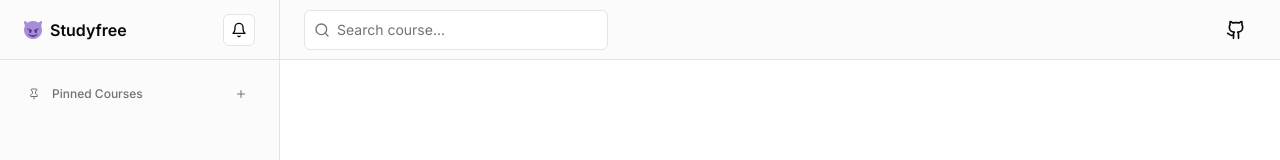
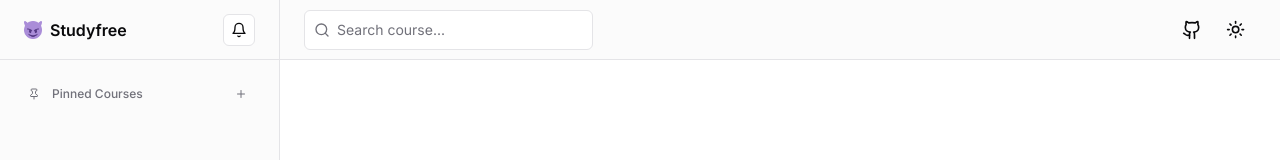
Before and after one commit to Studyfree-lol/studyfree-platform, a Next.js app in the folder apps/frontend/: page / in a window 1280 px wide. Shown: the top 160 px of the page. Built offline with nearby package versions, Linux system fonts and the light colour scheme.

Commit message:
Add dark mode

```diff
--- a/apps/frontend/app/layout.tsx
+++ b/apps/frontend/app/layout.tsx
@@ -4,11 +4,19 @@ import "./globals.css";
 import Link from "next/link";
 import Image from "next/image";
 import { Button } from "@/components/ui/button";
-import { BellIcon, GithubIcon, MenuIcon, SearchIcon } from "lucide-react";
+import {
+  BellIcon,
+  GithubIcon,
+  MenuIcon,
+  SearchIcon,
+  SunIcon,
+} from "lucide-react";
 import { Sheet, SheetContent, SheetTrigger } from "@/components/ui/sheet";
 import { Input } from "@/components/ui/input";
 import UploadCard from "@/components/upload-card";
 import Navigation from "@/components/navigation";
+import DarkmodeToggle from "@/components/darkmode-toggle";
+import { ThemeProvider } from "@/components/theme-provider";
 
 const inter = Inter({ subsets: ["latin"] });
 
@@ -25,6 +33,12 @@ export default function RootLayout({
   return (
     <html lang="en">
       <body className={inter.className}>
+        <ThemeProvider
+          attribute="class"
+          defaultTheme="system"
+          enableSystem
+          disableTransitionOnChange
+        >
           <div className="grid min-h-screen max-h-screen w-full md:grid-cols-[220px_1fr] lg:grid-cols-[280px_1fr]">
             <div className="hidden border-r bg-muted/40 md:block">
               <div className="flex h-full max-h-screen flex-col gap-2">
@@ -89,6 +103,7 @@ export default function RootLayout({
                       />
                     </div>
                   </form>
+                  <div className="flex gap-1">
                     <Link
                       target="_blank"
                       href="https://github.com/Studyfree-lol/studyfree-platform"
@@ -97,6 +112,8 @@ export default function RootLayout({
                         <GithubIcon className="h-5 w-5" />
                       </Button>
                     </Link>
+                    <DarkmodeToggle />
+                  </div>
                 </div>
               </header>
               <main className="flex flex-1 flex-col overflow-y-auto gap-4 p-4 lg:gap-6 lg:p-6">
@@ -104,6 +121,7 @@ export default function RootLayout({
               </main>
             </div>
           </div>
+        </ThemeProvider>
       </body>
     </html>
   );
--- /dev/null
+++ b/apps/frontend/components/darkmode-toggle.tsx
@@ -0,0 +1,36 @@
+"use client";
+import { MoonIcon, SunIcon } from "lucide-react";
+import { Button } from "./ui/button";
+import {
+  DropdownMenu,
+  DropdownMenuContent,
+  DropdownMenuItem,
+  DropdownMenuTrigger,
+} from "./ui/dropdown-menu";
+import { useTheme } from "next-themes";
+
+export default function DarkmodeToggle() {
+  const { setTheme } = useTheme();
+  return (
+    <DropdownMenu>
+      <DropdownMenuTrigger asChild>
+        <Button variant="ghost" size="icon">
+          <SunIcon className="h-[1.2rem] w-[1.2rem] rotate-0 scale-100 transition-all dark:-rotate-90 dark:scale-0" />
+          <MoonIcon className="absolute h-[1.2rem] w-[1.2rem] rotate-90 scale-0 transition-all dark:rotate-0 dark:scale-100" />
+          <span className="sr-only">Toggle theme</span>
+        </Button>
+      </DropdownMenuTrigger>
+      <DropdownMenuContent align="end">
+        <DropdownMenuItem onClick={() => setTheme("light")}>
+          Light
+        </DropdownMenuItem>
+        <DropdownMenuItem onClick={() => setTheme("dark")}>
+          Dark
+        </DropdownMenuItem>
+        <DropdownMenuItem onClick={() => setTheme("system")}>
+          System
+        </DropdownMenuItem>
+      </DropdownMenuContent>
+    </DropdownMenu>
+  );
+}
--- /dev/null
+++ b/apps/frontend/components/theme-provider.tsx
@@ -0,0 +1,9 @@
+"use client";
+
+import * as React from "react";
+import { ThemeProvider as NextThemesProvider } from "next-themes";
+import { type ThemeProviderProps } from "next-themes/dist/types";
+
+export function ThemeProvider({ children, ...props }: ThemeProviderProps) {
+  return <NextThemesProvider {...props}>{children}</NextThemesProvider>;
+}
--- a/apps/frontend/package.json
+++ b/apps/frontend/package.json
@@ -16,6 +16,7 @@
     "clsx": "^2.1.1",
     "lucide-react": "^0.376.0",
     "next": "14.2.3",
+    "next-themes": "^0.3.0",
     "react": "^18",
     "react-dom": "^18",
     "tailwind-merge": "^2.3.0",
```
Also changed, not shown: 1 other file (tests, documents, lock files or other folders). Lines whose indentation alone changed are shown as unchanged.
